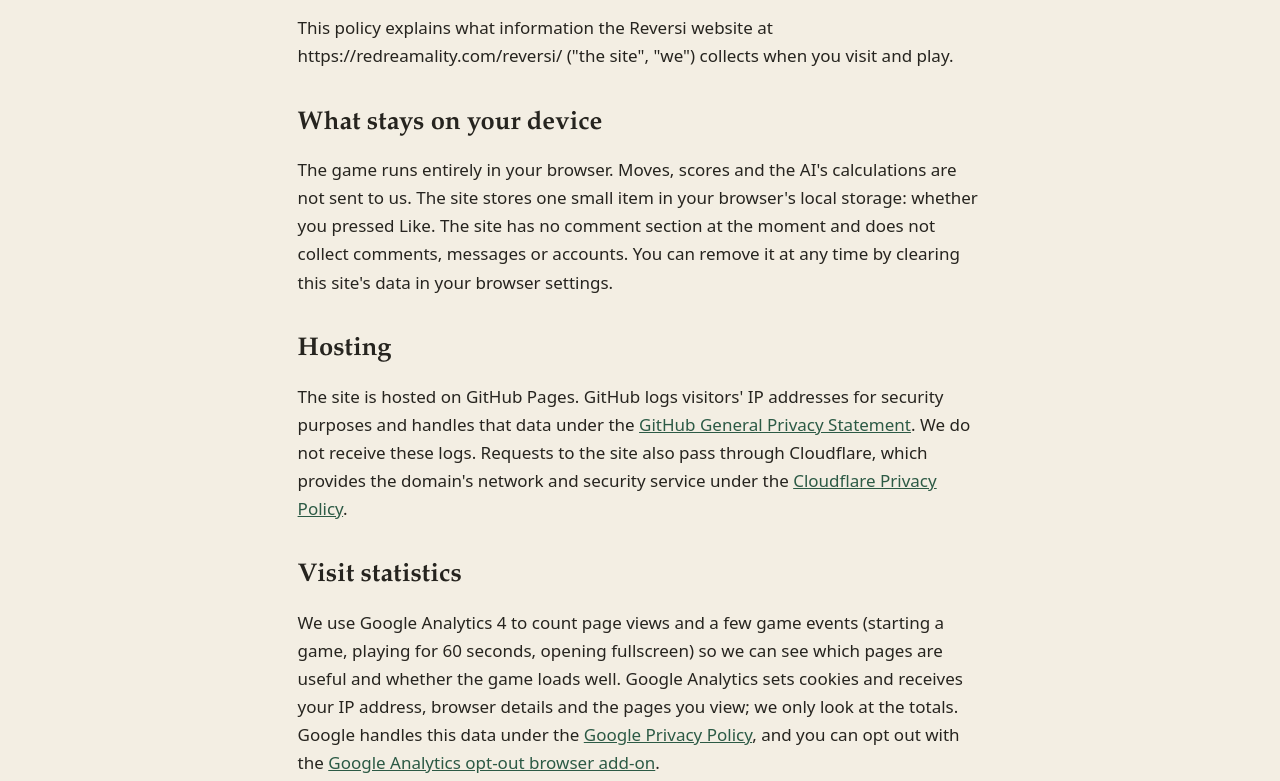
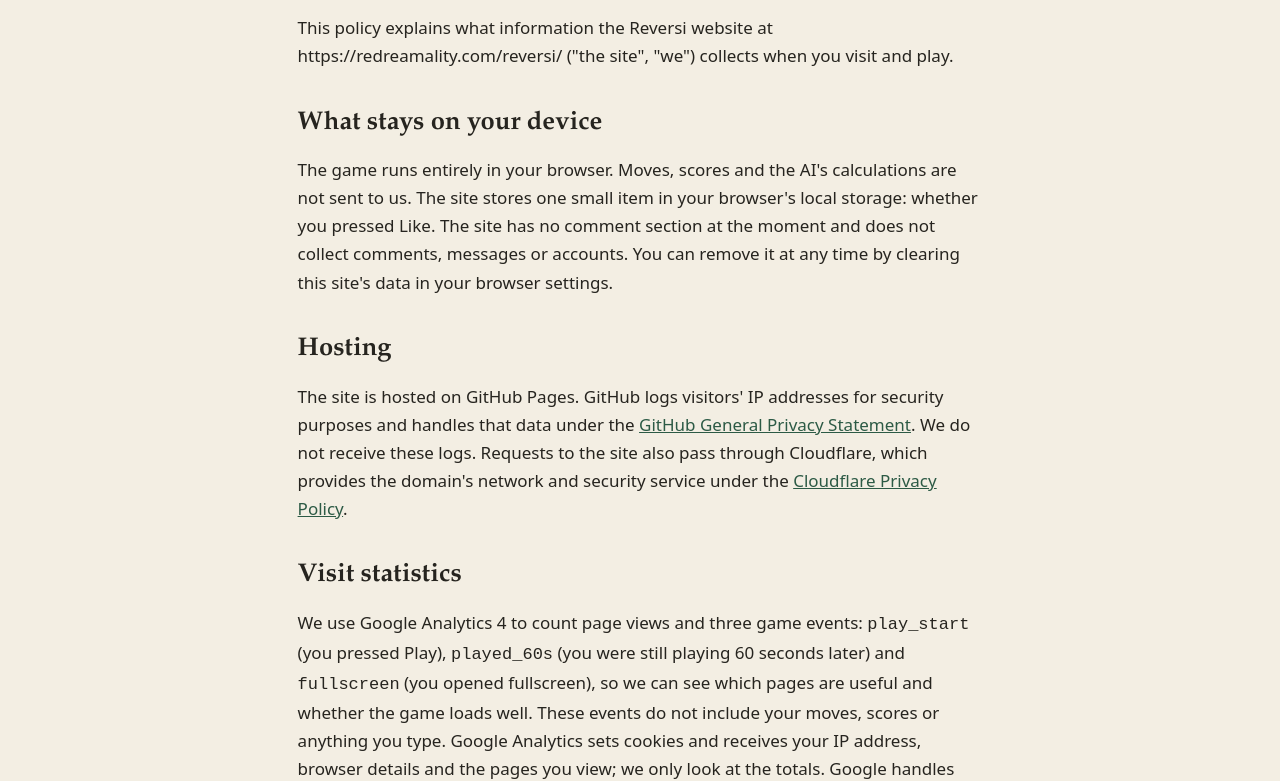
Before and after one commit to redreamality/reversi, a plain HTML site: page privacy.html in a window 1280 px wide. Shown: the part 173-954 px from the top of the page. Drawn offline with Linux system fonts and the light colour scheme.

Commit message:
Privacy: list analytics events; README update

```diff
--- a/privacy.html
+++ b/privacy.html
@@ -39,8 +39,10 @@
 <p>The game runs entirely in your browser. Moves, scores and the AI's calculations are not sent to us. The site stores one small item in your browser's local storage: whether you pressed Like. The site has no comment section at the moment and does not collect comments, messages or accounts. You can remove it at any time by clearing this site's data in your browser settings.</p>
 <h2>Hosting</h2>
 <p>The site is hosted on GitHub Pages. GitHub logs visitors' IP addresses for security purposes and handles that data under the <a href="https://docs.github.com/en/site-policy/privacy-policies/github-general-privacy-statement" rel="noopener">GitHub General Privacy Statement</a>. We do not receive these logs. Requests to the site also pass through Cloudflare, which provides the domain's network and security service under the <a href="https://www.cloudflare.com/privacypolicy/" rel="noopener">Cloudflare Privacy Policy</a>.</p>
+<!-- privacy:analytics -->
 <h2>Visit statistics</h2>
-<p>We use Google Analytics 4 to count page views and a few game events (starting a game, playing for 60 seconds, opening fullscreen) so we can see which pages are useful and whether the game loads well. Google Analytics sets cookies and receives your IP address, browser details and the pages you view; we only look at the totals. Google handles this data under the <a href="https://policies.google.com/privacy" rel="noopener">Google Privacy Policy</a>, and you can opt out with the <a href="https://tools.google.com/dlpage/gaoptout" rel="noopener">Google Analytics opt-out browser add-on</a>.</p>
+<p>We use Google Analytics 4 to count page views and three game events: <code>play_start</code> (you pressed Play), <code>played_60s</code> (you were still playing 60 seconds later) and <code>fullscreen</code> (you opened fullscreen), so we can see which pages are useful and whether the game loads well. These events do not include your moves, scores or anything you type. Google Analytics sets cookies and receives your IP address, browser details and the pages you view; we only look at the totals. Google handles this data under the <a href="https://policies.google.com/privacy" rel="noopener">Google Privacy Policy</a>, and you can opt out with the <a href="https://tools.google.com/dlpage/gaoptout" rel="noopener">Google Analytics opt-out browser add-on</a>.</p>
+<!-- /privacy:analytics -->
 <h2>Advertising</h2>
 <p>The site may show advertising to cover its costs. If ads are served by Google, Google and its partners may use cookies to show ads based on your visits to this and other websites. You can manage personalised advertising at <a href="https://adssettings.google.com" rel="noopener">Google Ads Settings</a> and learn more on <a href="https://policies.google.com/technologies/ads" rel="noopener">how Google uses data for ads</a>.</p>
 <h2>Children</h2>
```
Also changed, not shown: 1 other file.
